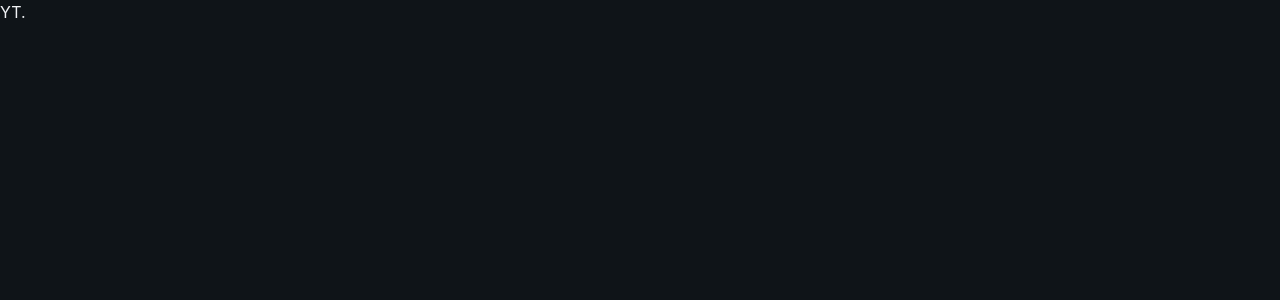
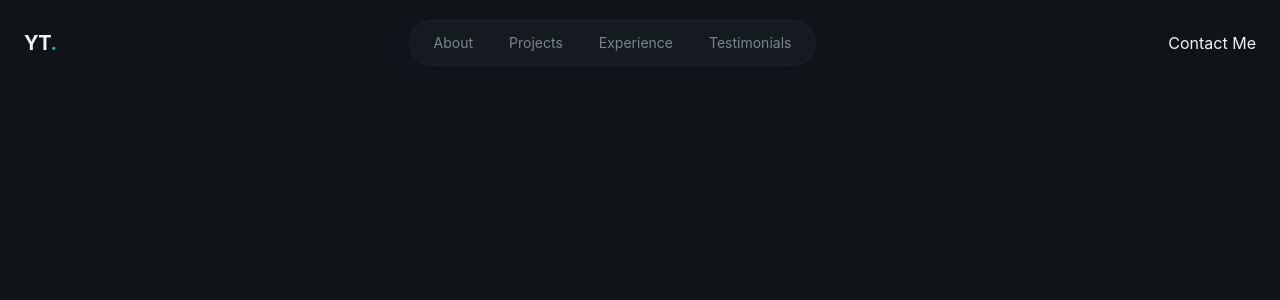
Before and after one commit to yohannesteferi715/personal-portfolio-website-project, a React (Vite) app: page / in a window 1280 px wide. Shown: the top 300 px of the page. Built offline with nearby package versions, Linux system fonts and the light colour scheme.

Commit message:
nav bar added

```diff
--- /dev/null
+++ b/src/components/Button.jsx
@@ -0,0 +1,14 @@
+
+
+
+export const Button=({className,size,children })=>{
+
+    return(
+        <button>
+            <span>
+                {children}
+            </span>
+        </button>
+    )
+
+}
--- a/src/index.css
+++ b/src/index.css
@@ -1,6 +1,6 @@
 @import "tailwindcss";
 
-:root {
+@theme {
   --color-background: #0f1418;
   --color-foreground: #f0f2f5;
 
--- a/src/layout/Navbar.jsx
+++ b/src/layout/Navbar.jsx
@@ -1,17 +1,46 @@
+import { Button } from "@/components/Button";
 
-export const Navbar=()=>{
-   return <header>
-          <nav>
-            <a>
-               YT<span>.</span>
-            </a>
-          </nav>
-          {/* desktop Nav*/}
-         <div>
-            <div>
+const navLinks = [
+   { href: "#about", label: "About" },
+   { href: "#projects", label: "Projects" },
+   { href: "#experience", label: "Experience" },
+   { href: "#testimonials", label: "Testimonials" },
+];
 
-            </div>
+
+
+
+export const Navbar = () => {
+   return <header className="fixed top-0 left-0 right-0 bg-transparent py-5 ">
+      <nav className="container mx-auto px-6 flex items-center justify-between">
+         <a href="#"
+           className="text-xl font-bold tracking-tight hover:text-primary">
+            YT<span className="text-primary">.</span>
+         </a>
+
+
+      {/* desktop Nav*/}
+      <div className="hidden md:flex items-center gap-1 ">
+         <div className="glass rounded-full px-2 py-1 flex items-center gap-1">
+            {navLinks.map(
+               (link,index) => (
+                  <a
+                     href={link.href}
+                      key={index}
+                       className="px-4 py-2 text-sm text-muted-foreground hover:text-foreground rounded-full hover:bg-surface"
+                  >
+                     {link.label}
+                  </a>
+               )
+            )}
          </div>
+      </div>
+          {/* CTA Button */}
+             <div>
+               <Button>Contact Me </Button>
+             </div>
+
+   </nav>
    </header>
 
 
```
